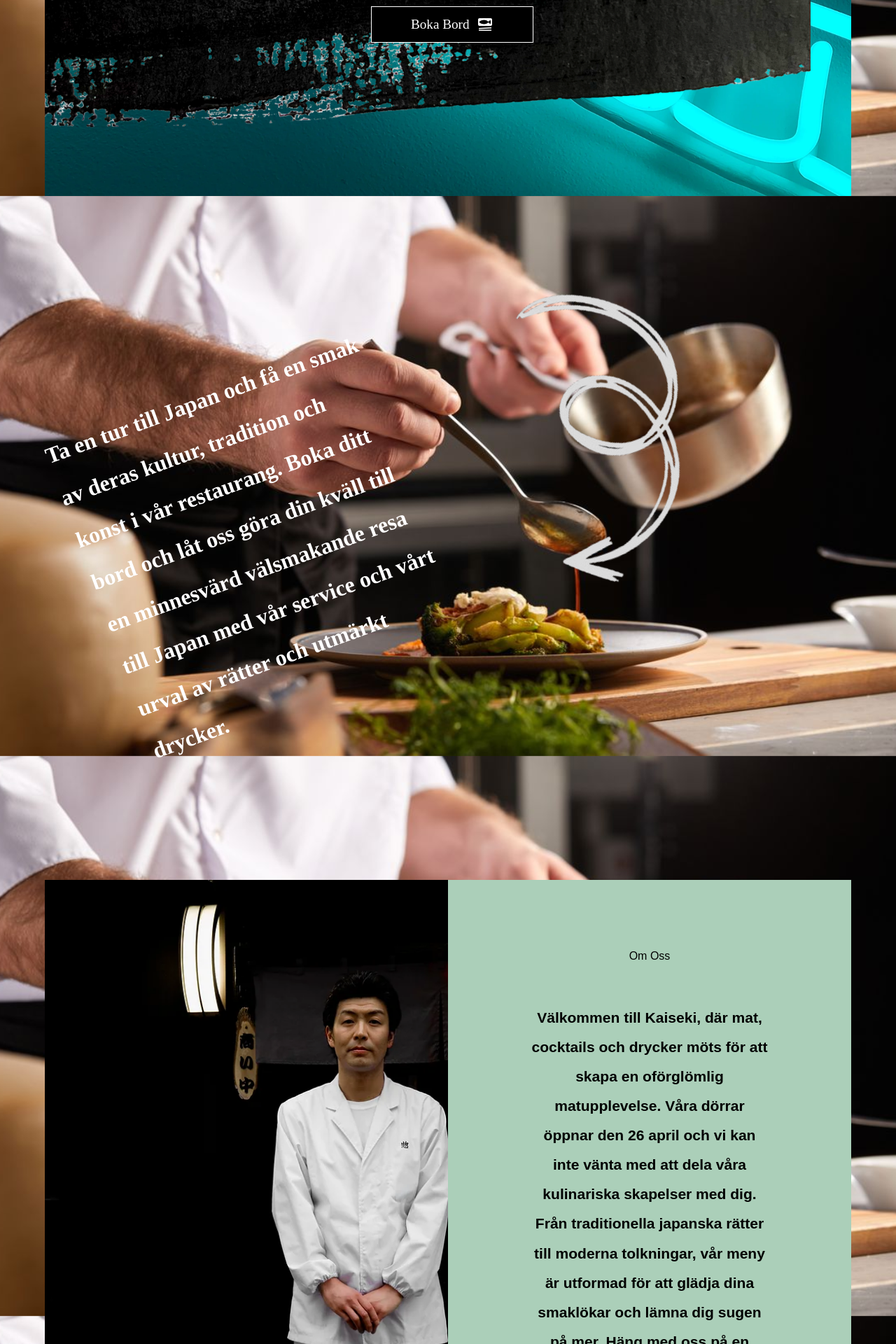
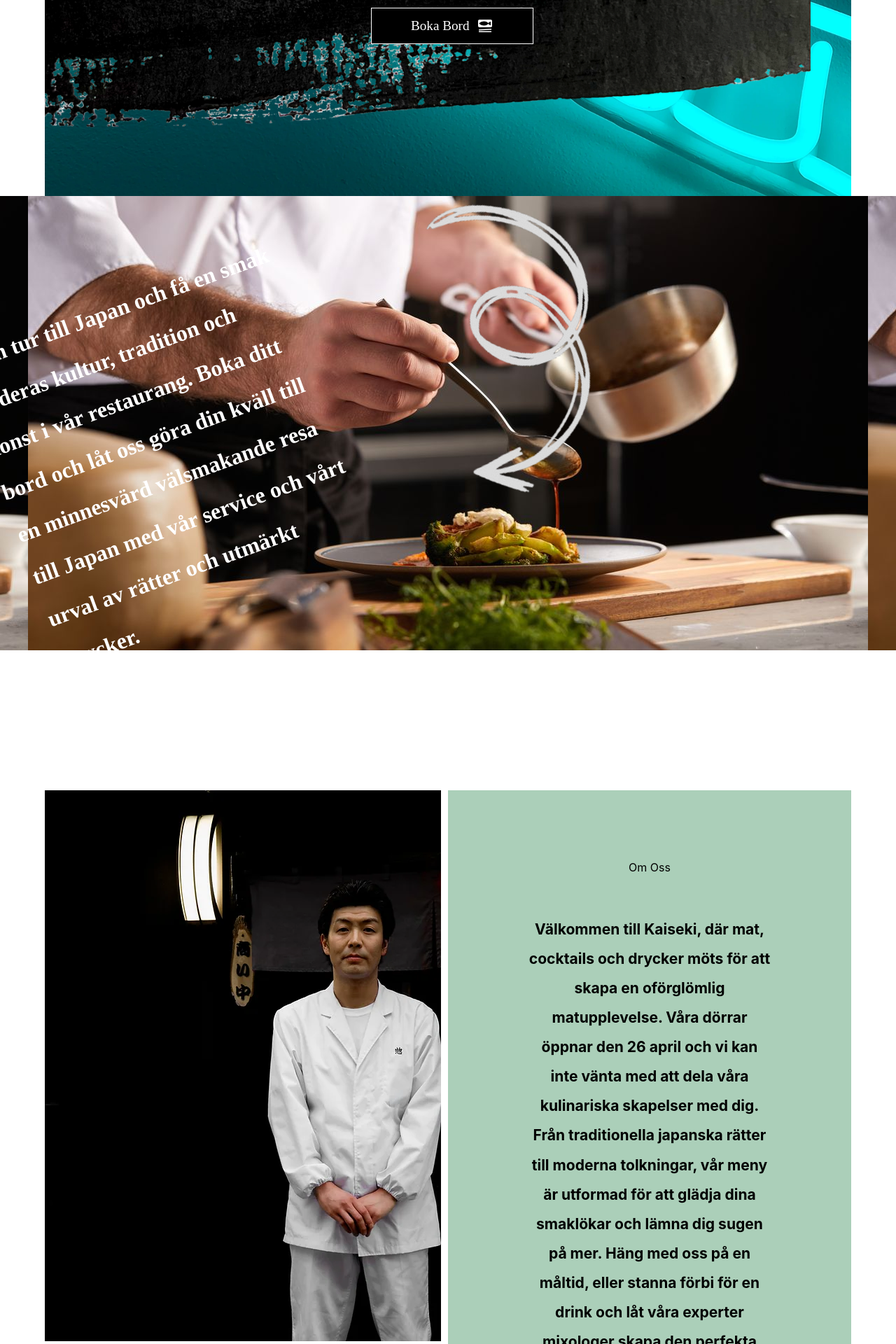
Before and after one commit to Subho24/kaiseki, a React (Create React App) app: page / in a window 1280 px wide. Shown: the part 520-2440 px from the top of the page at 70% size. Built offline with nearby package versions, Linux system fonts and the light colour scheme.

Commit message:
Design issues

```diff
--- a/src/App.css
+++ b/src/App.css
@@ -3,20 +3,24 @@ html, body{
 }
 
 
-#root {
+/* #root {
   background-image: url('./background.png');
   background-repeat: no-repeat;
   background-position: center;
   background-attachment: fixed;
   background-size: cover;
   font-family: fantasy;
-}
+} */
 
 
-/* For screens < 1200px */
-/* @media screen and (max-width: 1200px) {
-  .textContainer {
-    width: 100%;
-    margin-left: 10%;
+/* For screens < 500px */
+@media screen and (max-width: 500px) {
+  #root {
+    background-color: black;
+    /* background-image: url('./background.png'); */
+    /* background-repeat: no-repeat; */
+    /* background-position: contain; */
+    /* background-size: cover; */
+    /* font-family: fantasy; */
   }
-} */
+}
--- a/src/components/banner3.js
+++ b/src/components/banner3.js
@@ -10,14 +10,14 @@ export const Banner3 = (props) => {
             height: screen < 500 ? null : 800,
             width: screen < 500 ? null : '90%',
             margin: 'auto',
-            marginTop: screen < 500 ? 100 : 200
+            marginTop: screen < 500 ? null : 200
         },
 
         leftBanner: {
             width: '50%',
             backgroundImage: `url(${banner})`,
-            backgroundRepeat: 'round',
-            backgroundAttachment: 'fixed',
+            backgroundRepeat: 'no-repeat',
+            // backgroundAttachment: 'fixed',
             backgroundPosition: screen < 500 ? 'right' : null,
             // backgroundSize:  screen < 500 ? 'cover' : null
         },
--- a/src/components/text.js
+++ b/src/components/text.js
@@ -1,4 +1,5 @@
 import arrow from '../arrow.webp'
+import background from '../background.png'
 
 export const Text = (props) => {
     const screen = window.innerWidth;
@@ -7,13 +8,14 @@ export const Text = (props) => {
         conatainer: {
             width: screen < 1200 && screen > 500 ? '100%' : screen < 500 ? '120%' : '80%',
             color: 'white',
-            margin: screen < 1200 && screen > 500 ? '10% auto 145px 10%' : screen < 500 ? '10% auto 50px 50px' : '10% auto 145px auto',
+            // margin: screen < 1200 && screen > 500 ? '10% auto 145px 10%' : screen < 500 ? '10% auto 50px 50px' : '10% auto 145px auto',
+            marginLeft:  screen < 500 ? 55 : null,
             transform: 'rotate(-20deg)',
             fontFamily: 'cursive',
             display: 'flex',
             lineHeight: 2,
             height:  screen < 500 ? '300px' : null,
-            fontSize: screen < 500 ? '0.4em' : null
+            fontSize: screen < 500 ? '0.4em' : null,
         },
 
         arrow: {
@@ -24,11 +26,16 @@ export const Text = (props) => {
 
 
     return (
-        <div style={styles.conatainer} className='textContainer' >
-            <h1>
-                Ta en tur till Japan och få en smak av deras kultur, tradition och konst i vår restaurang. Boka ditt bord och låt oss göra din kväll till en minnesvärd välsmakande resa till Japan med vår service och vårt urval av rätter och utmärkt drycker.
-            </h1>
-            <img src={arrow} style={styles.arrow} />
+        <div style={{
+            backgroundImage: `url(${background})`,
+            backgroundPosition: 'bottom'
+        }}>
+            <div style={styles.conatainer} className='textContainer' >
+                <h1>
+                    Ta en tur till Japan och få en smak av deras kultur, tradition och konst i vår restaurang. Boka ditt bord och låt oss göra din kväll till en minnesvärd välsmakande resa till Japan med vår service och vårt urval av rätter och utmärkt drycker.
+                </h1>
+                <img src={arrow} style={styles.arrow} />
+            </div>
         </div>
     )
 }
```
Also changed, not shown: src/App.js (+8 -0 lines).
